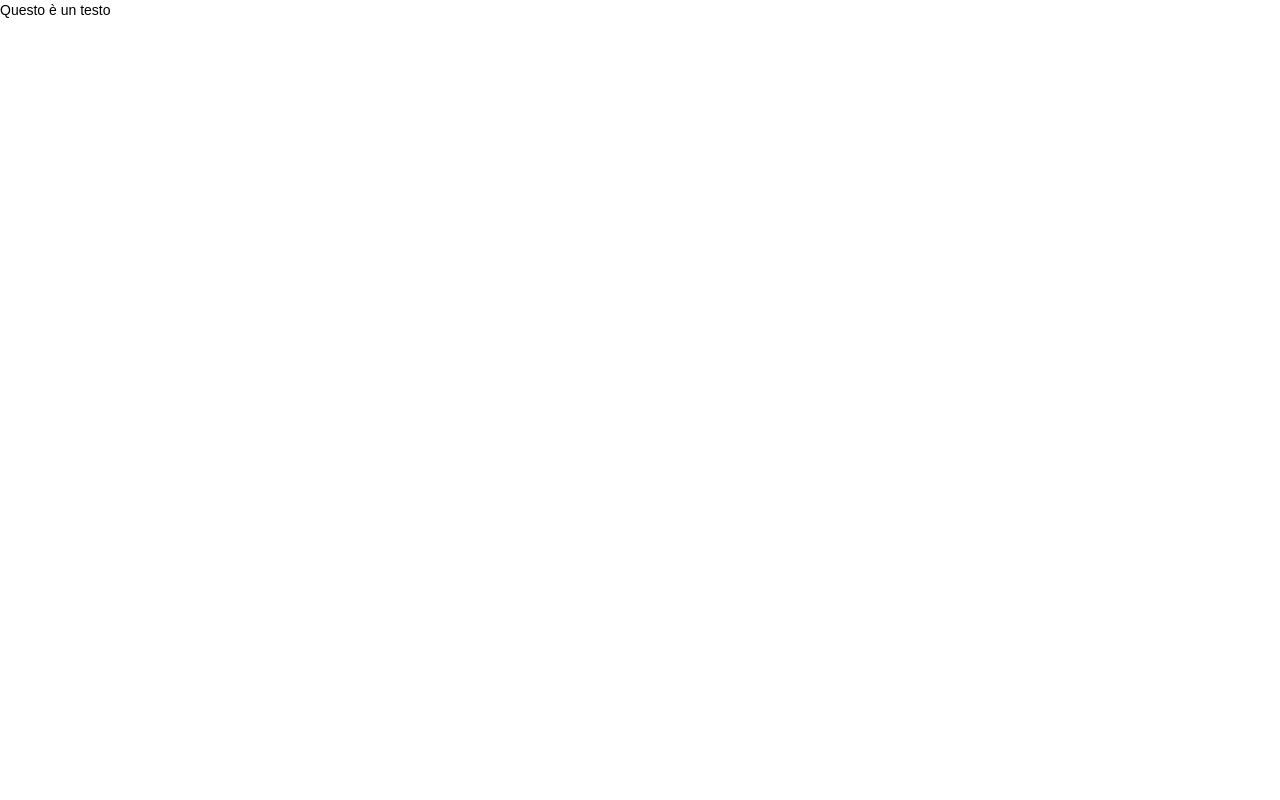
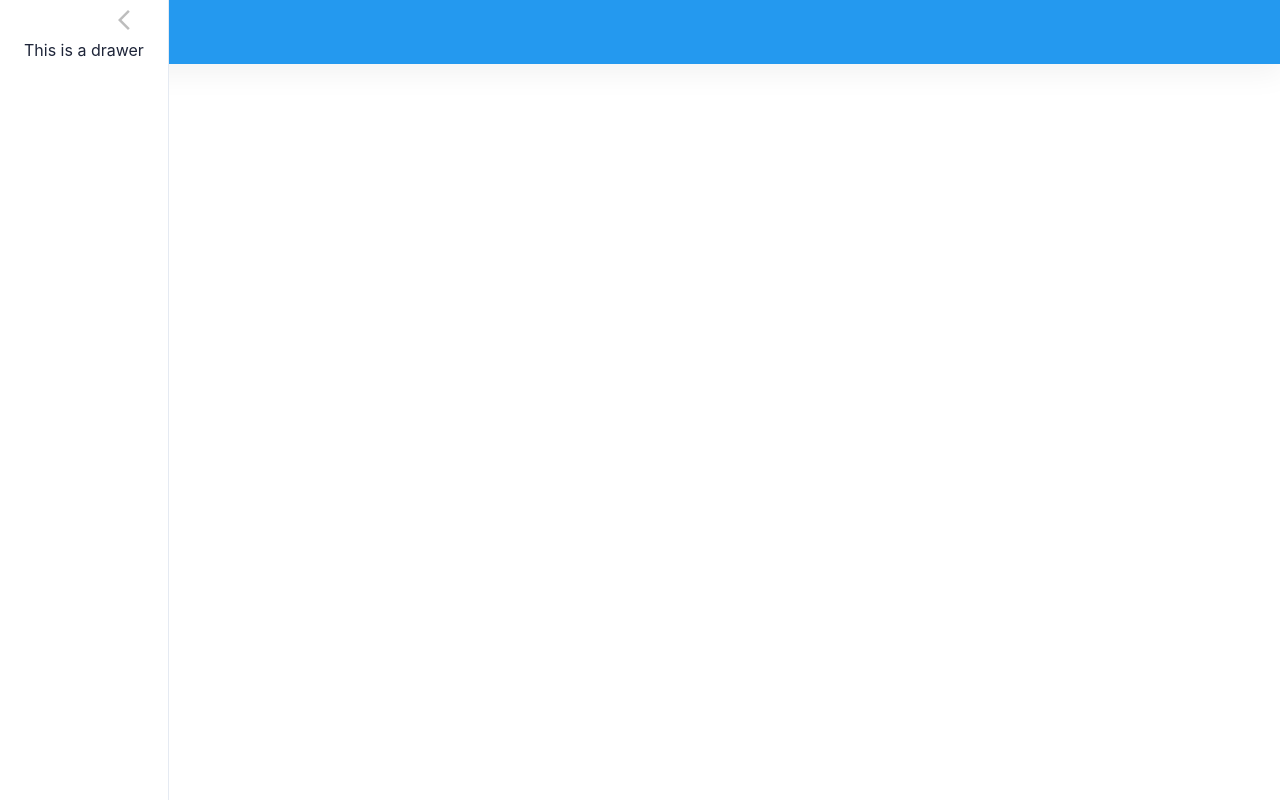
Before and after one commit to alantheandroid/stackhouse-dashboard, a React (Create React App) app: page / in a window 1280 px wide. Built offline with nearby package versions, Linux system fonts and the light colour scheme.

Commit message:
chore: move components to new Home page

```diff
--- a/src/App.tsx
+++ b/src/App.tsx
@@ -1,14 +1,10 @@
 import React from 'react';
-import Text from './components/Text';
-import Button from './components/Button';
+import Home from './pages/Home';
 
 function App(): JSX.Element {
   return (
     <div className="App">
-      <Text variant="body1" color="">
-        Questo è un testo
-      </Text>
-      <Button text="Questo è un bottone" />
+      <Home />
     </div>
   );
 }
```
